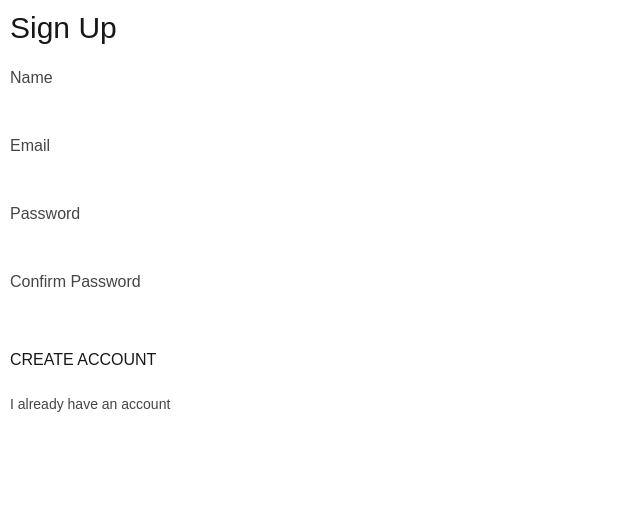
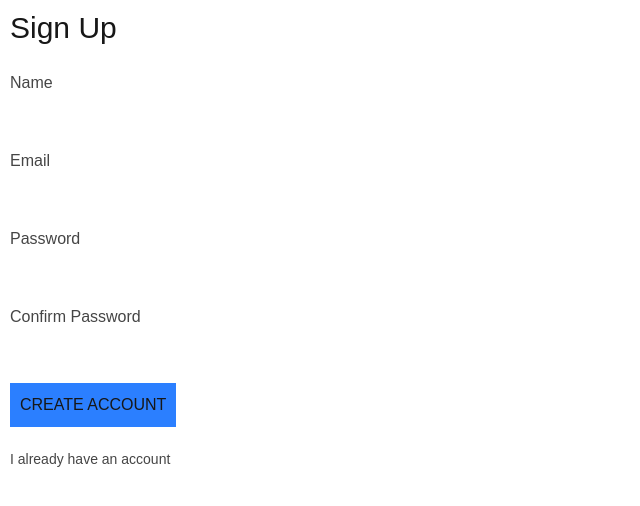
Before and after one commit to lawrluor/encore-me, a Next.js app in the folder frontend/: page /Signup in a window 1280 px wide. Shown: the top 506 px of the page, without its empty margins (0-640 px from the left). Built offline with nearby package versions, Linux system fonts and the light colour scheme.

Commit message:
basic form styling

```diff
--- a/frontend/app/Signup/page.tsx
+++ b/frontend/app/Signup/page.tsx
@@ -1,7 +1,8 @@
 'use client';
 import { JSX, useState } from 'react';
+
+import { useRouter } from 'next/navigation';
 import Form from 'next/form';
-import { useRouter } from 'next/navigation';
 
 type PageType = 'login' | 'signup';
 
@@ -38,24 +39,33 @@ const Signup = (): JSX.Element => {
         </header>
 
         <section className="p-10">
-          <Form action={submitForm}>
+          <Form action={submitForm} className="w-1/4">
+            <div className="py-5">
               <label htmlFor="name" className="opacity-80">Name</label>
-            <input id="name" name="name" type="text" className="block h-44" value={name} onChange={e => setName(e.target.value)} />
+              <input id="name" name="name" type="text" className="block h-44 w-full p-10 border-1 border-white border-solid rounded-sm" value={name} onChange={e => setName(e.target.value)} />
+            </div>
 
+            <div className="py-5">
               <label htmlFor="email" className="opacity-80">Email</label>
-            <input id="email" name="email" type="email" className="block h-44" value={email} onChange={e => setEmail(e.target.value)} />
+              <input id="email" name="email" type="email" className="block h-44 w-full p-10 border-1 border-white border-solid rounded-sm" value={email} onChange={e => setEmail(e.target.value)} />
+            </div>
 
+            <div className="py-5">
               <label htmlFor="password" className="opacity-80">Password</label>
-            <input id="password" name="password" type="password" className="block h-44" value={password} onChange={e => setPassword(e.target.value)} />
+              <input id="password" name="password" type="password" className="block h-44 w-full p-10 border-1 border-white border-solid rounded-sm" value={password} onChange={e => setPassword(e.target.value)} />
+            </div>
 
-            <label htmlFor="passwordRepeat" className="opacity-80">Confirm Password</label>
-            <input id="passwordRepeat" name="passwordRepeat" type="password" className="block h-44" value={passwordConfirm} onChange={e => setPasswordConfirm(e.target.value)} />
+            <div className="py-5">
+              <label htmlFor="passwordConfirm" className="opacity-80">Confirm Password</label>
+              <input id="passwordConfirm" name="passwordConfirm" type="password" className="block h-44 w-full p-10 border-1 border-white border-solid rounded-sm" value={passwordConfirm} onChange={e => setPasswordConfirm(e.target.value)} />
+            </div>
 
-            <button id="submit" type="submit" className="h-44 cursor-pointer">CREATE ACCOUNT</button>
-            {/*<input id="submit" type="submit" className="h-44" />*/}
+            <div className="py-5">
+              <button id="submit" type="submit" className="h-44 cursor-pointer p-10 bg-blue-500">CREATE ACCOUNT</button>
+            </div>
           </Form>
 
-          <button type="button" onClick={() => switchPageType("login")} className="h-44 cursor-pointer">
+          <button type="button" onClick={() => switchPageType("login")} className="h-44 cursor-pointer mt-5">
             <p className="opacity-80 text-sm">I already have an account</p>
           </button>
         </section>
@@ -67,19 +77,27 @@ const Signup = (): JSX.Element => {
         </header>
 
         <section className="p-10">
-          <Form action={submitForm}>
+          <Form action={submitForm} className="w-1/4">
+            <div className="py-5">
               <label htmlFor="email" className="opacity-80">Email</label>
-            <input id="email" name="email" type="email" className="block h-44" value={email} onChange={e => setEmail(e.target.value)} />
+              <input id="email" name="email" type="email" className="block h-44 w-full p-10 border-1 border-white border-solid rounded-sm" value={email} onChange={e => setEmail(e.target.value)} />
+            </div>
 
+            <div className="py-5">
               <label htmlFor="password" className="opacity-80">Password</label>
-            <input id="password" name="password" type="password" className="block h-44" value={password} onChange={e => setPassword(e.target.value)} />
+              <input id="password" name="password" type="password" className="block h-44 w-full p-10 border-1 border-white border-solid rounded-sm" value={password} onChange={e => setPassword(e.target.value)} />
+            </div>
 
-            <button id="submit" type="submit" className="h-44 cursor-pointer">LOG IN</button>
+            <div className="py-5">
+              <button id="submit" type="submit" className="h-44 p-10 cursor-pointer bg-blue-500">LOG IN</button>
+            </div>
           </Form>
 
+          <div className="py-5">
             <button type="button" className="h-44 cursor-pointer" onClick={() => switchPageType("signup")}>
               <p className="opacity-80 text-sm">I don&apos;t have an account</p>
             </button>
+          </div>
         </section>
       </main>
   )
```
Lines whose indentation alone changed are shown as unchanged.
